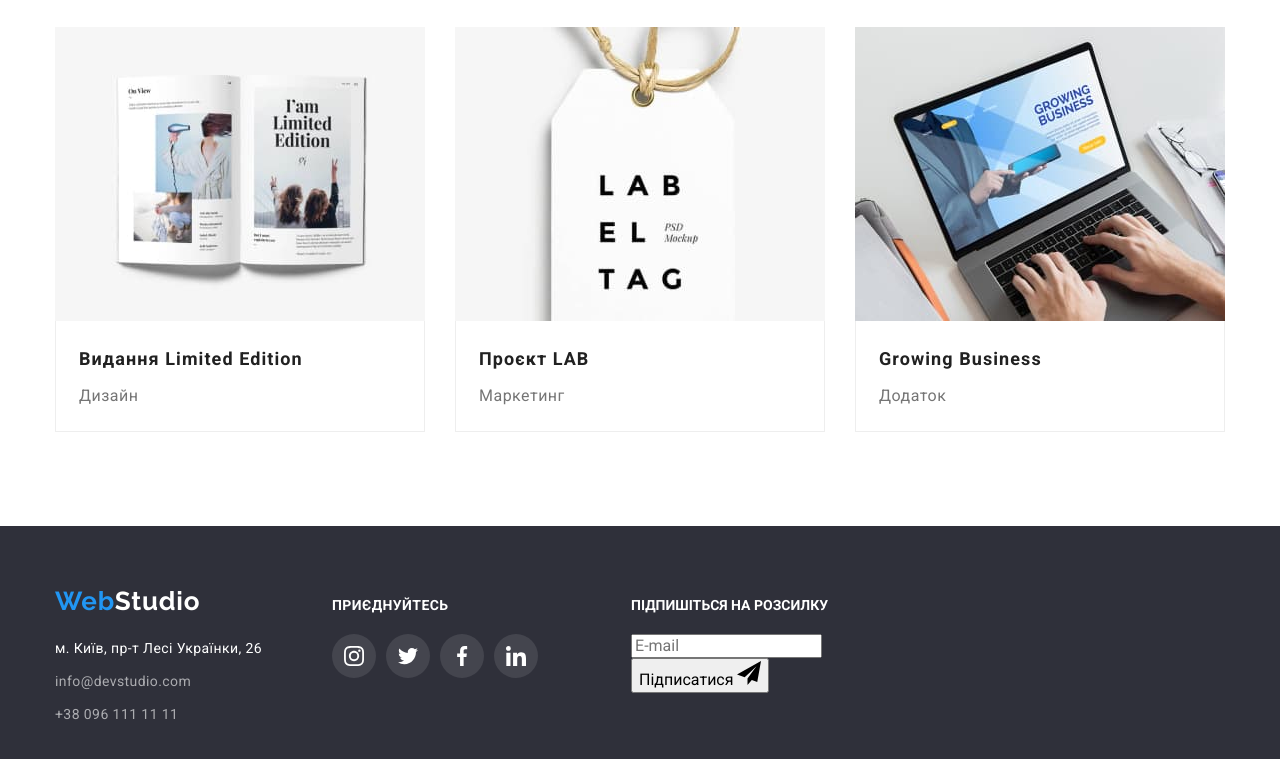
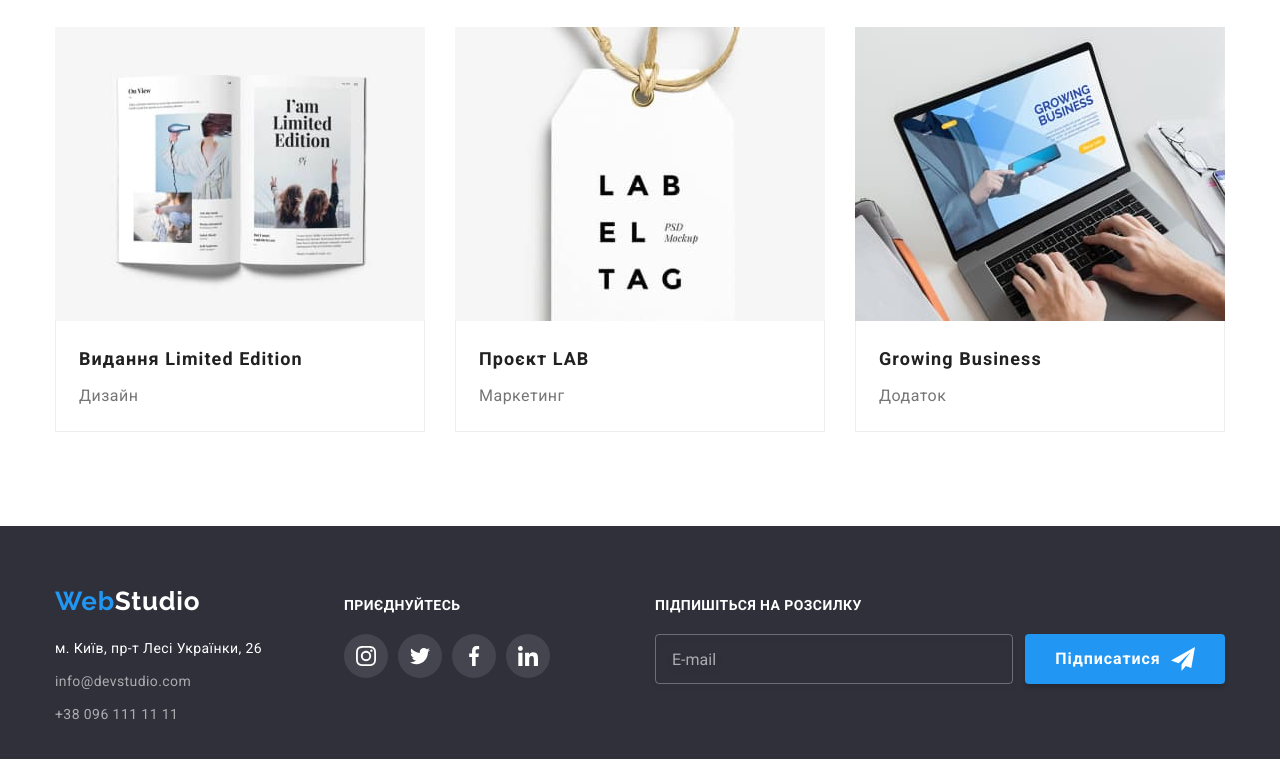
Before and after one commit to TanyaEdyna/goit-markup-hw-06, a plain HTML site: page portfolio.html in a window 1280 px wide. Shown: the part 1106-1865 px from the top of the page. Drawn offline with nearby package versions, Linux system fonts and the light colour scheme.

Commit message:
correction btn in footer and modal

```diff
--- a/css/style.css
+++ b/css/style.css
@@ -475,6 +475,7 @@ padding-top: 0;
 .footer-wrap {
    display: flex;
    align-items: baseline;
+   justify-content: space-between;
 }
 .soc-content {
    margin-right: 93px;
@@ -537,6 +538,7 @@ padding-top: 0;
 .subscribe-form {
    display: flex;
    gap: 12px;
+   justify-content: flex-end;
 }
 .subscribe-uptitle {
    font-weight: 700;
@@ -545,11 +547,9 @@ padding-top: 0;
    letter-spacing: 0.03em;
    text-transform: uppercase;
    color: var(--white-color);
-   padding-bottom: 20px;
+   margin-bottom: 20px;
 }
-/* .subscribe-wrap {
-   display: flex;
-} */
+
 .subscribe-label {
    display: block;
 }
@@ -583,58 +583,24 @@ padding-top: 0;
    box-shadow: 0px 4px 4px rgba(0, 0, 0, 0.15);
    border-radius: 4px;
    outline: transparent;
-   transition: transform 250ms var(--cubic);
-}
-/* .mail-list {
-   display: flex;
-   gap: 12px;
-}
-.mail-input {
-   width: 358px;
-   height: 50px;
-   background-color: transparent;
-   border: 1px solid rgba(255, 255, 255, 0.3);
-   filter: drop-shadow(0px 4px 4px rgba(0, 0, 0, 0.15));
-   border-radius: 4px;
-   outline: transparent;
-
-
-}
-.mail-input::placeholder {
-   font-size: 16px;
-   line-height: 1.25;
-   color: rgba(255, 255, 255, 0.6);
-   padding-left: 16px;
-}
-.mail-button {
-   display: flex;
-   justify-content: center;
-   align-items: center;
-   width: 200px;
-   height: 50px;
-   background-color: var(--accent-color);
-   padding: 0;
-   border: none;
-   box-shadow: 0px 4px 4px rgba(0, 0, 0, 0.15);
-   border-radius: 4px;
-   outline: transparent;
-   transition: transform 250ms var(--cubic);
-
-}
-.mail-button:active {
-  transform: translateY(2px);
-}
-.mail-button-text {
    font-weight: 700;
    font-size: 16px;
    line-height: 1.87;
    letter-spacing: 0.06em;
    color: var(--white-color);
-   margin-right: 10px;
+   transition: transform 250ms var(--cubic);
 }
-.mail-button-icon {
-   fill: var(--white-color);
-} */
+.subscribe-button:active {
+ transform: translateY(2px);
+ }
+
+
+
+.subscribe-icon {
+  fill: var(--white-color);
+   margin-left: 10px;
+}
+
 /* PORTFOLIO */
 
 .filter-list {
@@ -861,7 +827,7 @@ padding-top: 0;
    border-radius: 4px;
    margin-bottom: 20px;
    resize: none;
-   padding: 12px 0 0 16px;
+   padding: 12px 16px;
    outline: transparent;
    transition: border-color 250ms var(--cubic);
  }
@@ -890,11 +856,14 @@ padding-top: 0;
    margin-right: 7px;
 
 }
+.checkbox-wrapper {
+   margin-bottom: 30px;
+}
 .checkbox-label {
    display: flex;
    justify-content: center;
    align-items: center;
-   margin-bottom: 30px;
+
 }
 .checkbox-input:checked + .custom-icon{
    border: none;
@@ -904,13 +873,13 @@ padding-top: 0;
    fill: currentColor;
 }
 
-.checkbox-input {
+/* .checkbox-input {
    position: absolute;
    -webkit-appearance: none;
-      -moz-appearance: none;
-      appearance: none;
-      /* або через .visually-hidden */
-}
+   -moz-appearance: none;
+   appearance: none;
+   або через .visually-hidden
+} */
  .checkbox-text {
    text-align: center;
    font-weight: 400;
--- a/portfolio.html
+++ b/portfolio.html
@@ -333,29 +333,30 @@
             </li>
           </ul>
         </div>
-        <div class="mailing">
-          <p class="title-newsletter">Підпишіться на розсилку</p>
-          <form class="mail-form" action="">
-            <ul class="mail-list">
-              <li>
+         <div class="subscribe">
+          <p class="subscribe-uptitle">Підпишіться на розсилку</p>
+          <form class="subscribe-form" action="#" autocomplete="on">
                 <input
+                  class="subscribe-input"
                   type="email"
-                  class="mail-input"
-                  name="mail"
+                  name="email"
                   placeholder="E-mail"
+                  required
+                  aria-label="Email"
                 />
-              </li>
-              <li>
-                <button class="mail-button" type="submit">
-                  <span class="mail-button-text">Підписатися</span>
-                  <svg class="mail-button-icon" width="24" height="24">
-                    <use href="./images/icons.svg#icon-send"></use>
-                  </svg>
-                </button>
-              </li>
-            </ul>
-          </form>
-        </div>
+              <button
+                class="subscribe-button"
+                type="submit"
+
+              >
+                Підписатися
+                <svg class="subscribe-icon" width="24" height="24">
+                  <use
+                    href="./images/icons.svg#icon-send"
+                  ></use>
+                </svg>
+              </button>
+            </div>
       </div>
     </footer>
     <script src="https://unpkg.com/aos@2.3.1/dist/aos.js"></script>
```
Also changed, not shown: index.html (+8 -25 lines).
